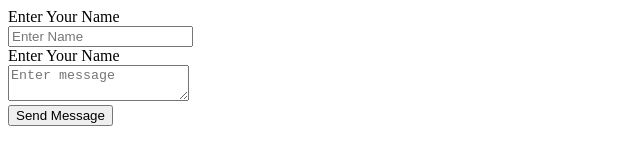
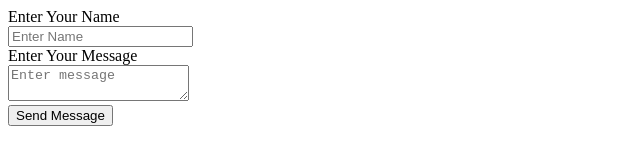
Before and after one commit to py-38384/Simple_Message_Server, a website: page index.html in a window 1280 px wide. Shown: the full height of the page, 0-640 px from the left. Drawn offline with Linux system fonts and the light colour scheme.

Commit message:
Update index.html

```diff
--- a/index.html
+++ b/index.html
@@ -13,7 +13,7 @@
 <body>
     <label for="name">Enter Your Name</label> <br>
     <input type="text" id="name" placeholder="Enter Name"> <br>
-    <label for="message">Enter Your Name</label> <br>
+    <label for="message">Enter Your Message</label> <br>
     <textarea id="message" placeholder="Enter message"></textarea> <br>
     <button onclick="sendMessage()">Send Message</button>
     <div class="container">
```
